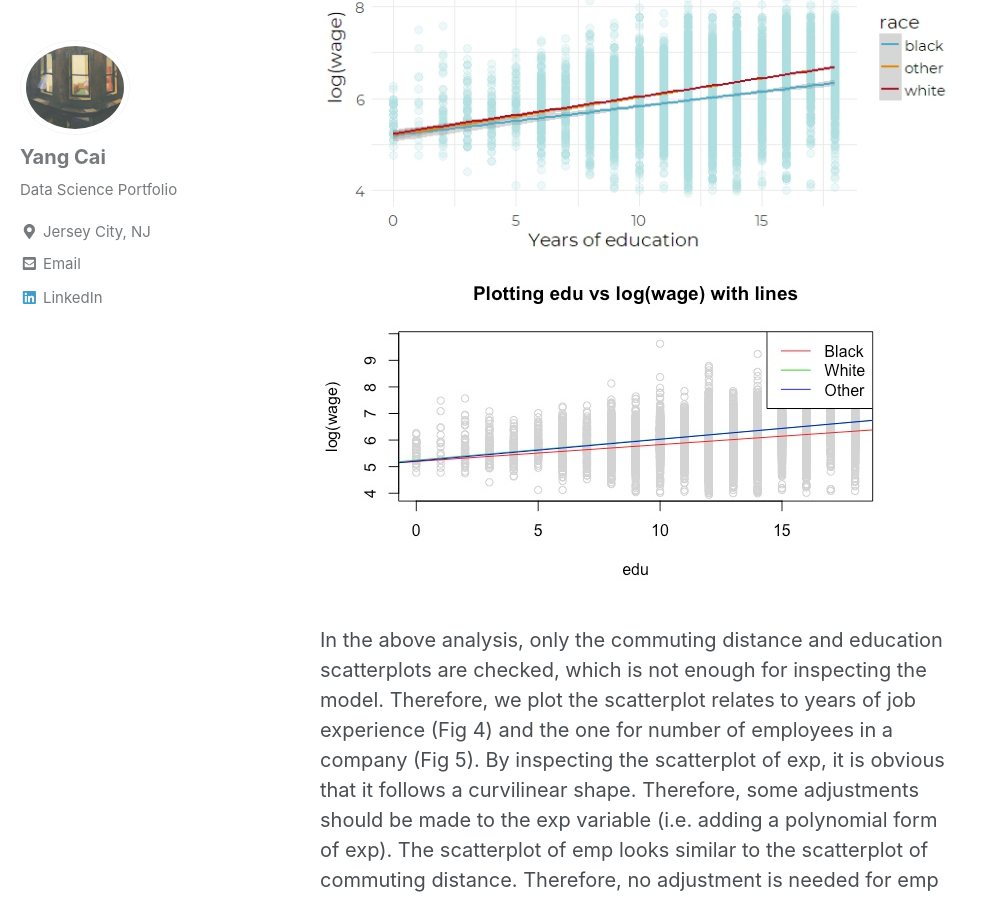
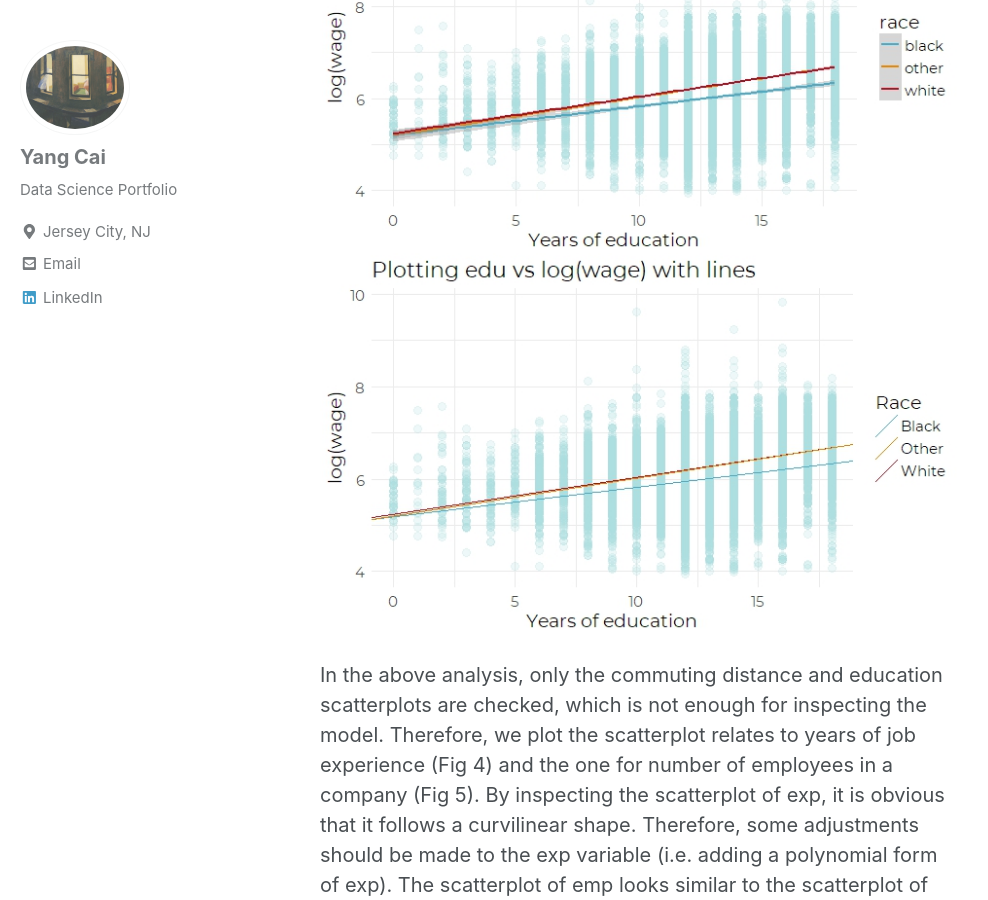
Before and after one commit to ladyissy/ladyissy.github.io, a Jekyll site: the page built from _posts/2018-07-14-linear.md, in a window 1280 px wide and 900 px high, scrolled down 3557 px. Shown: the whole window, without its empty margins (0-988 px from the left). Built offline with Jekyll 4.4.1, drawn with Linux system fonts in a browser that asks for light colours; nearby versions of some CDN libraries; formulas are drawn with MathJax 3.

Commit message:
commit 43

```diff
--- a/_posts/2018-07-14-linear.md
+++ b/_posts/2018-07-14-linear.md
@@ -60,7 +60,7 @@
 bigger than 0.05). Therefore, it is safe to continue with this model.
 
 <img src="{{ site.url }}{{ site.baseurl }}/images/linear/smoother1.jpeg">
-<img src="{{ site.url }}{{ site.baseurl }}/images/linear/lines.jpeg">
+<img src="{{ site.url }}{{ site.baseurl }}/images/linear/lines_plot.jpeg">
 
 In the above analysis, only the commuting distance and education scatterplots are checked,
 which is not enough for inspecting the model. Therefore, we plot the scatterplot relates to
@@ -70,8 +70,8 @@
 form of exp). The scatterplot of emp looks similar to the scatterplot of commuting
 distance. Therefore, no adjustment is needed for emp variable.
 
-<img src="{{ site.url }}{{ site.baseurl }}/images/linear/splot_exp.jpeg">
-<img src="{{ site.url }}{{ site.baseurl }}/images/linear/splot_emp.jpeg">
+<img src="{{ site.url }}{{ site.baseurl }}/images/linear/scatter_exp.jpeg">
+<img src="{{ site.url }}{{ site.baseurl }}/images/linear/scatter_emp.jpeg">
 
 **Statistical Model**
 The final model follows the following formula:
@@ -168,7 +168,7 @@
 transformation of wage should be performed. After adjusting the model, the qq plot (Fig
 6b) seems more linear than before.
 <img src="{{ site.url }}{{ site.baseurl }}/images/linear/qplot_md1.jpeg">
-<img src="{{ site.url }}{{ site.baseurl }}/images/linear/model2_qqplot.jpeg">
+<img src="{{ site.url }}{{ site.baseurl }}/images/linear/qqplot_md2.jpeg">
 
 An interaction between edu and race is used in model. This is because the scatter plot
 (Fig 3a and Fig 3b) shows a relationship between edu and race: as years of education
@@ -211,7 +211,7 @@
 plot and line plot. The first one used is the qq plot (Fig 7), which looks like the qq plot
 after the log transformation and the linearity is acceptable.
 
-<img src="{{ site.url }}{{ site.baseurl }}/images/linear/qqplot_model5.jpeg">
+<img src="{{ site.url }}{{ site.baseurl }}/images/linear/qqplot_md5.jpeg">
 
 The second kind of diagnostic plot used is residual plot, which can be categorized into two
 section: one is fitted y value versus Studentized residuals, and the other is explanatory
@@ -219,7 +219,7 @@
 (Fig 8a) seems appropriate because the residuals fall within a horizontal band centered around
 0.
 
-<img src="{{ site.url }}{{ site.baseurl }}/images/linear/resplot_yhat.jpeg">
+<img src="{{ site.url }}{{ site.baseurl }}/images/linear/rplot_yhat.jpeg">
 
 By inspecting the three scatter plots of explanatory variables versus Studentized residuals
 (Fig 8b), it can be seen that the shape of residuals are in good shape: centered around 0 in a
```
Also changed, not shown: images/linear/lines_plot.jpeg (added), images/linear/qqplot_md2.jpeg (added), images/linear/qqplot_md5.jpeg (added), images/linear/rplot_yhat.jpeg (added), images/linear/scatter_emp.jpeg (added), images/linear/scatter_exp.jpeg (added).
